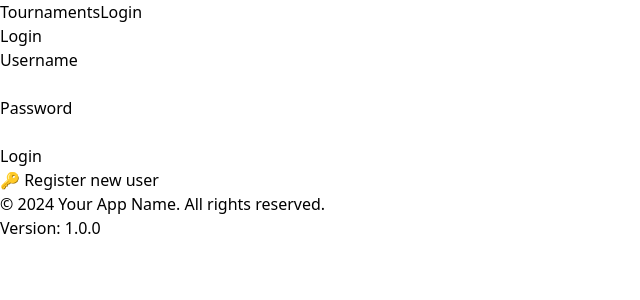
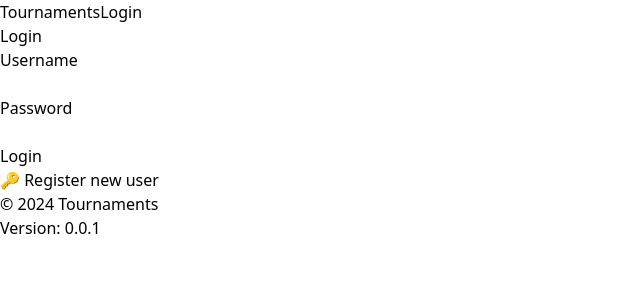
Before and after one commit to galeski/tournaments, a React (Vite) app in the folder client/: page /login in a window 1280 px wide. Shown: the top 300 px of the page, without its empty margins (0-640 px from the left). Built offline with nearby package versions, Linux system fonts and the light colour scheme.

Commit message:
Update Footer.jsx

```diff
--- a/client/src/components/Footer.jsx
+++ b/client/src/components/Footer.jsx
@@ -1,13 +1,13 @@
 import React from 'react';
 
 const Footer = () => {
-  const version = '1.0.0'; // You can update this manually or use environment variables
+  const version = '0.0.1';
 
   return (
     <footer className="bg-gray-100 text-center p-4 mt-8">
       <div className="container mx-auto">
         <p className="text-gray-600 text-sm">
-          © {new Date().getFullYear()} Your App Name. All rights reserved.
+          © {new Date().getFullYear()} Tournaments
         </p>
         <p className="text-gray-500 text-xs mt-1">
           Version: {version}
```
